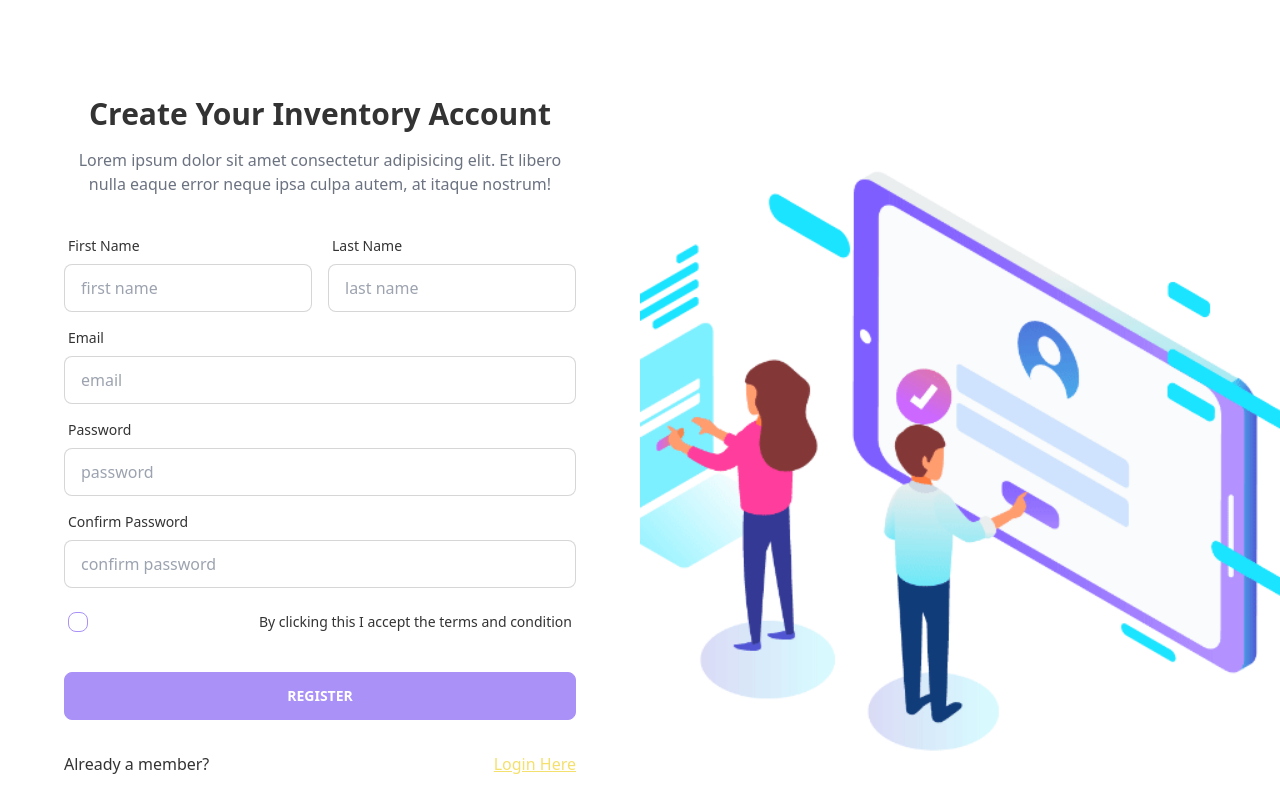
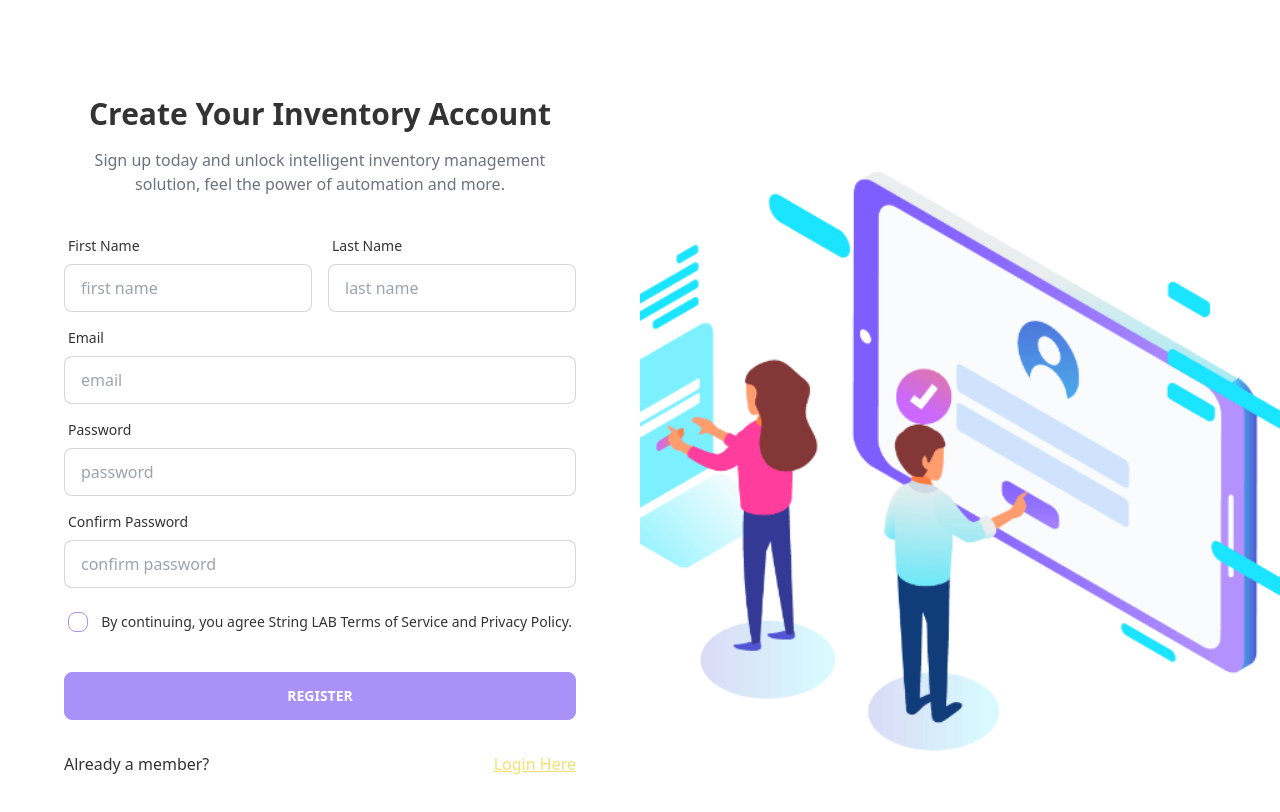
Before and after one commit to nDevers/inventory-management-system, a React (Create React App) app: page /register in a window 1280 px wide. Shown: the top 812 px of the page. Built offline with nearby package versions, Linux system fonts and the light colour scheme.

Commit message:
register page text

```diff
--- a/src/pages/Register/Register.js
+++ b/src/pages/Register/Register.js
@@ -20,8 +20,7 @@ const Register = () => {
                     <h1 class="text-2xl font-bold sm:text-3xl">Create Your Inventory Account</h1>
 
                     <p class="mt-4 text-gray-500">
-                        Lorem ipsum dolor sit amet consectetur adipisicing elit. Et libero nulla
-                        eaque error neque ipsa culpa autem, at itaque nostrum!
+                        Sign up today and unlock intelligent inventory management solution, feel the power of automation and more.
                     </p>
                 </div>
 
@@ -61,7 +60,7 @@ const Register = () => {
                         <div class="form-control mt-4">
                             <label class="label cursor-pointer">
                                 <input type="checkbox" class="checkbox checkbox-sm checkbox-primary" />
-                                <span class="label-text">By clicking this I accept the terms and condition</span>
+                                <span class="label-text">By continuing, you agree String LAB Terms of Service and Privacy Policy.</span>
                             </label>
                         </div>
                     </div>
```
